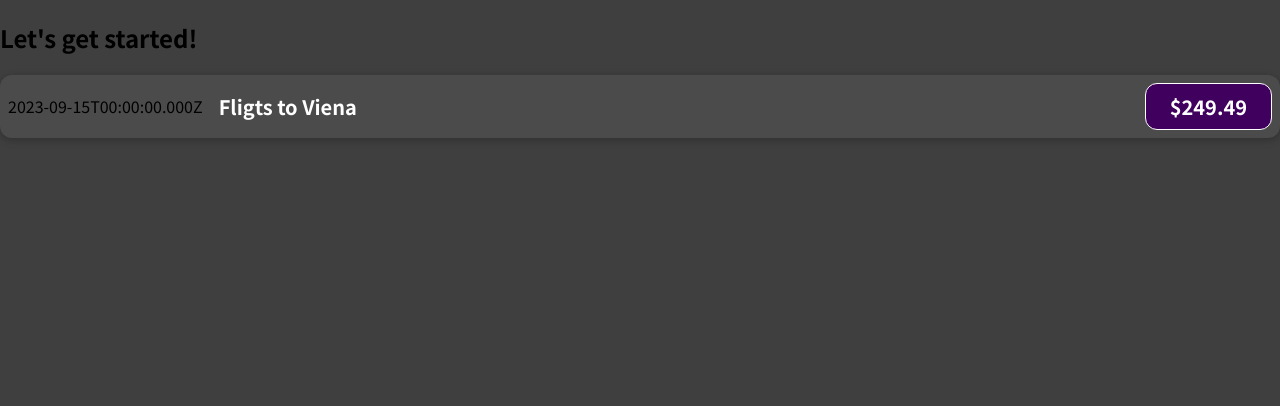
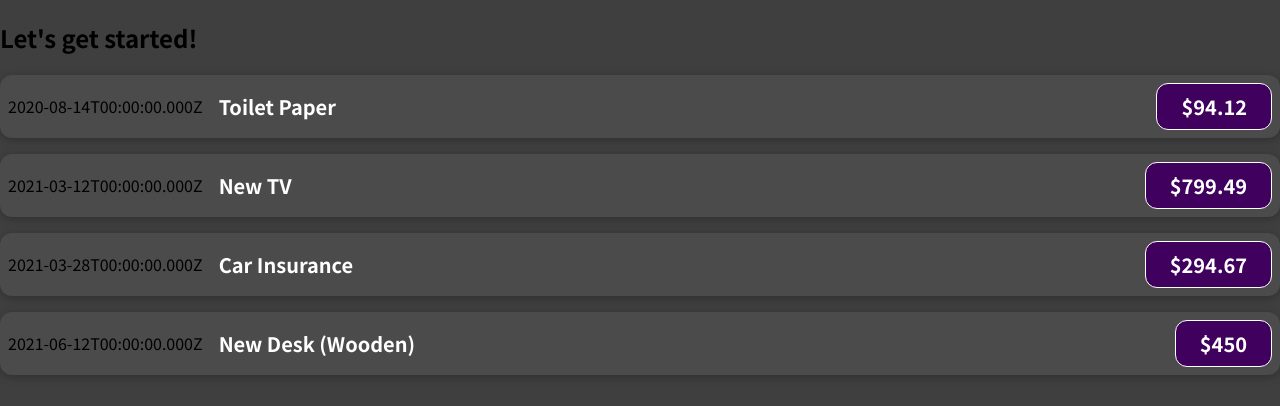
Before and after one commit to Mila2999/Project, a JavaScript app: page / in a window 1280 px wide. Shown: the top 406 px of the page. Built offline with nearby package versions, Linux system fonts and the light colour scheme.

Commit message:
Passing data via props

```diff
--- a/src/App.js
+++ b/src/App.js
@@ -1,9 +1,50 @@
 import ExpenseItem from './components/ExpenseItem';
 function App() {
+  const expenses = [
+    {
+      id: 'e1',
+      title: 'Toilet Paper',
+      amount: 94.12,
+      date: new Date(2020, 7, 14),
+    },
+    { id: 'e2', title: 'New TV', amount: 799.49, date: new Date(2021, 2, 12) },
+    {
+      id: 'e3',
+      title: 'Car Insurance',
+      amount: 294.67,
+      date: new Date(2021, 2, 28),
+    },
+    {
+      id: 'e4',
+      title: 'New Desk (Wooden)',
+      amount: 450,
+      date: new Date(2021, 5, 12),
+    },
+  ];
+
   return (
     <div>
       <h2>Let's get started!</h2>
-      <ExpenseItem></ExpenseItem>
+      <ExpenseItem
+        title={expenses[0].title}
+        amount={expenses[0].amount}
+        date={expenses[0].date}
+      ></ExpenseItem>
+      <ExpenseItem
+        title={expenses[1].title}
+        amount={expenses[1].amount}
+        date={expenses[1].date}
+      ></ExpenseItem>
+      <ExpenseItem
+        title={expenses[2].title}
+        amount={expenses[2].amount}
+        date={expenses[2].date}
+      ></ExpenseItem>
+      <ExpenseItem
+        title={expenses[3].title}
+        amount={expenses[3].amount}
+        date={expenses[3].date}
+      ></ExpenseItem>
     </div>
   );
 }
--- a/src/components/ExpenseItem.js
+++ b/src/components/ExpenseItem.js
@@ -1,14 +1,11 @@
 import './ExpenseItem.css';
-function ExpenseItem() {
-  const expenseDate = new Date(2023, 8, 15);
-  const expenseTitle = 'Fligts to Viena';
-  const expenseAmount = 249.49;
+function ExpenseItem(props) {
   return (
     <div className="expense-item">
-      <div> {expenseDate.toISOString()}</div>
+      <div> {props.date.toISOString()}</div>
       <div className="expense-item__description">
-        <h2>{expenseTitle}</h2>
-        <div className="expense-item__price">${expenseAmount}</div>
+        <h2>{props.title}</h2>
+        <div className="expense-item__price">${props.amount}</div>
       </div>
     </div>
   );
```
